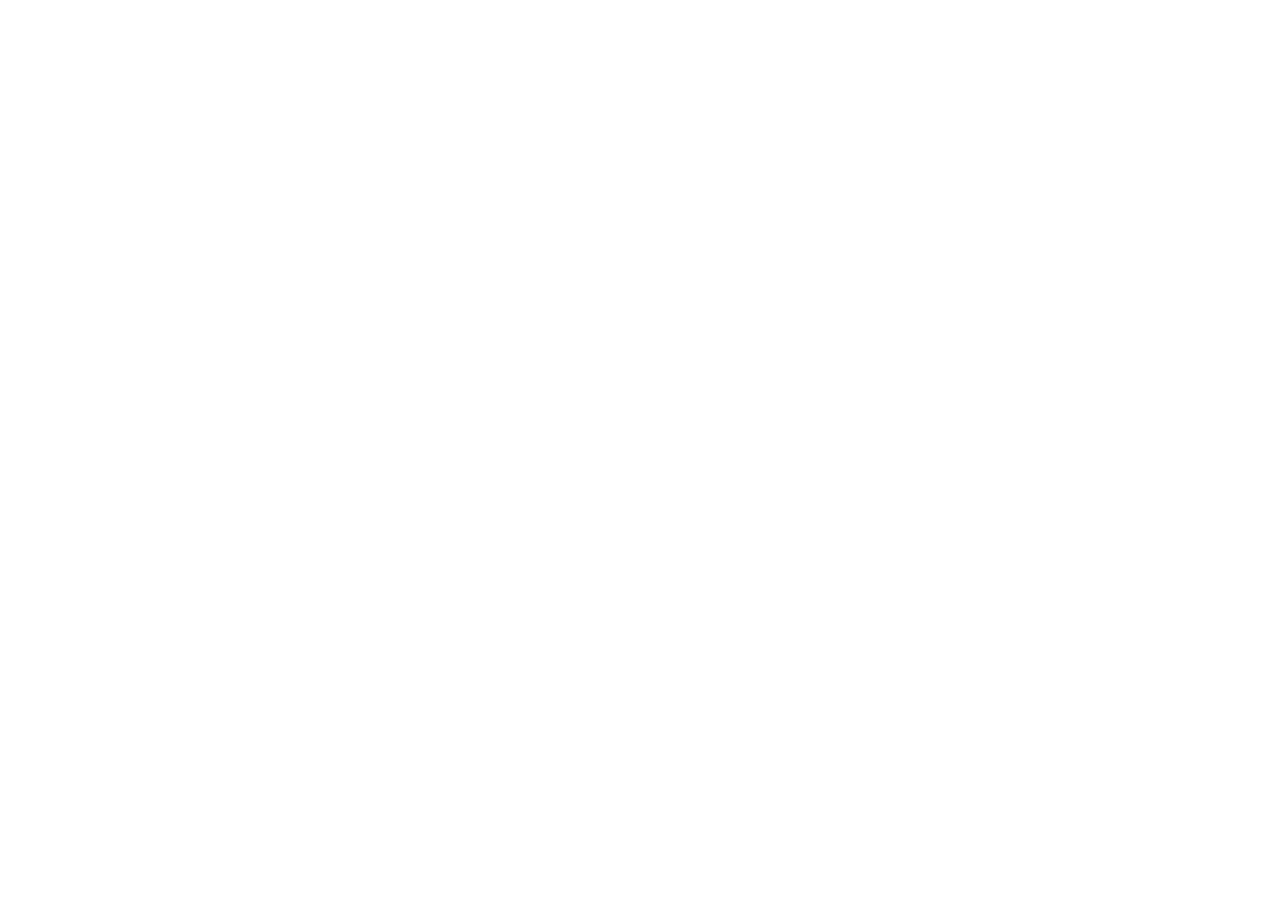
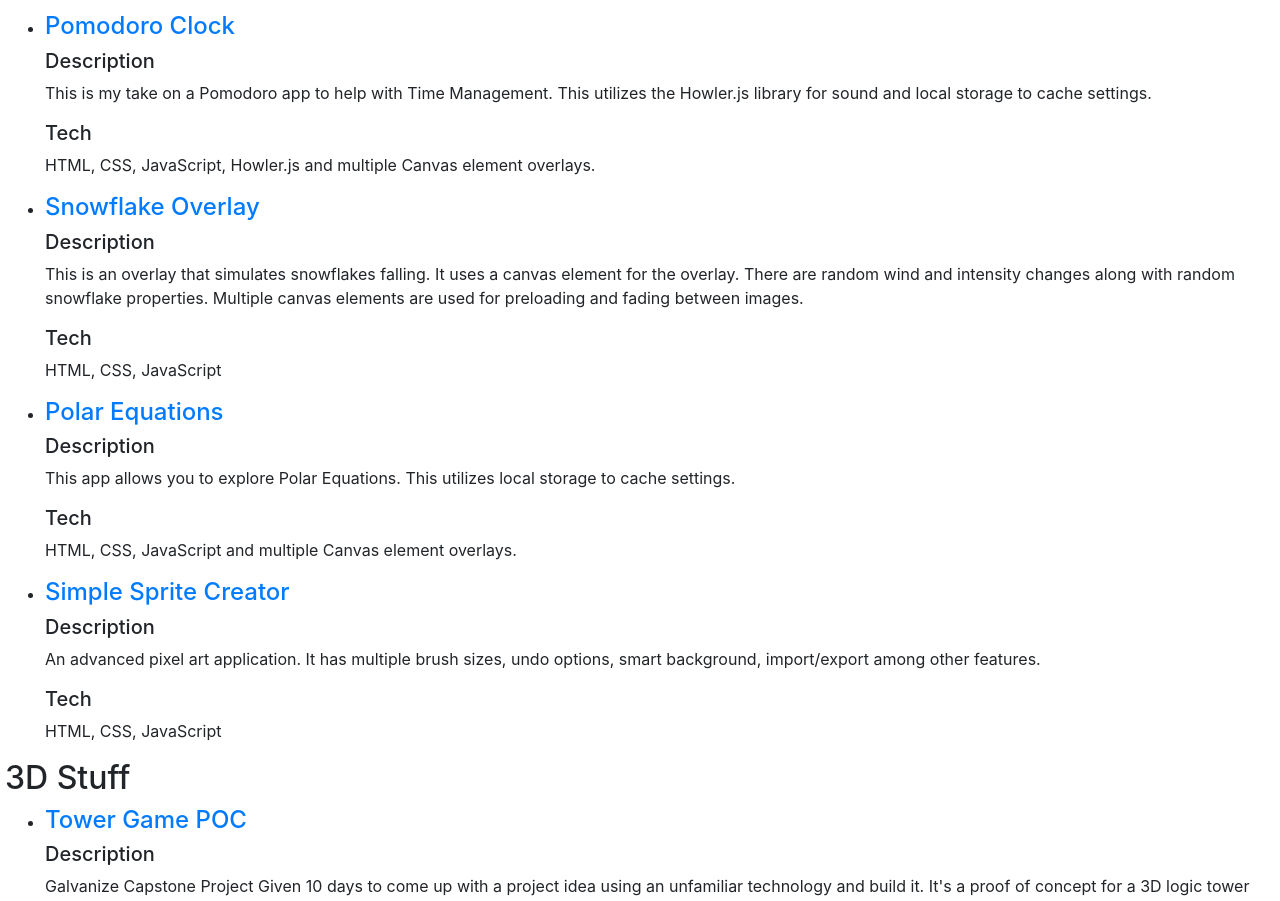
Before and after one commit to mcoons/combined, an Angular app: page /home in a window 1280 px wide. Shown: the part 180-1081 px from the top of the page. Before the commit the page ends 805 px from the top, so only its background shows below. Built offline with nearby package versions, Linux system fonts and the light colour scheme.

Commit message:
removed APIs and added more projects

```diff
--- a/src/app/app.component.css
+++ b/src/app/app.component.css
@@ -11,6 +11,7 @@
 
 #mainContainer {
     margin: 0 auto;
+    /* argin-top:61px; */
     /* height: 100%;
     min-height: 100%; */
     height: calc(100% - 61px);
--- a/src/app/app.component.ts
+++ b/src/app/app.component.ts
@@ -6,7 +6,7 @@
   styleUrls: ['./app.component.css']
 })
 export class AppComponent implements AfterViewInit {
-  title = 'Combined';
+  title:string = 'Combined';
 
   @ViewChild('headerContainer') headerContainer: ElementRef;
   @ViewChild('mainContainer') mainContainer: ElementRef;
--- /dev/null
+++ b/src/app/appData.ts
@@ -0,0 +1,89 @@
+export const appData2D = [
+    {
+      "name": "Pomodoro Clock",
+      "img": "",
+      "desc": "This is my take on a Pomodoro app to help with Time Management. This utilizes the Howler.js library for sound and local storage to cache settings.",
+      "tech": "HTML, CSS, JavaScript, Howler.js and multiple Canvas element overlays.",
+      "link": ['/frame/pomodoroclock']
+    },
+    {
+      "name": "Snowflake Overlay",
+      "img": "",
+      "desc": "This is an overlay that simulates snowflakes falling. It uses a canvas element for the overlay. There are random wind and intensity changes along with random snowflake properties.  Multiple canvas elements are used for preloading and fading between images.",
+      "tech": "HTML, CSS, JavaScript",
+      "link": "/frame/snow"
+    },
+    {
+      "name": "Polar Equations",
+      "img": "",
+      "desc": "This app allows you to explore Polar Equations. This utilizes local storage to cache settings.",
+      "tech": "HTML, CSS, JavaScript and multiple Canvas element overlays.",
+      "link": "/frame/polareqs"
+    },
+    {
+      "name": "Simple Sprite Creator",
+      "img": "",
+      "desc": "An advanced pixel art application. It has multiple brush sizes, undo options, smart background, import/export among other features.",
+      "tech": "HTML, CSS, JavaScript",
+      "link": "/frame/pixelpaint"
+    },
+  ];
+
+  export const appData3D = [
+    {
+      "name": "Tower Game POC",
+      "img": "",
+      "desc": "Galvanize Capstone Project  Given 10 days to come up with a project idea using an unfamiliar technology and build it.  It's a proof of concept for a 3D logic tower game.  It uses an event bus architecture for component communication.",
+      "tech": "Frontend: HTML, CSS, JavaScript and ThreeJS. Backend: Node, Express, Knex, PostgreSQL",
+      "link": "/frame/towerpoc"
+    },
+    {
+      "name": "Tower Game Prototype",
+      "img": "",
+      "desc": "Expanding on the Tower POC, I'm using Unity 3D to build the game for eventual publishing and distribution on multiple platforms.",
+      "tech": "Unity 3D, C#",
+      "link": "/frame/tower"
+    },
+    {
+      "name": "3D Music Visualizer",
+      "img": "",
+      "desc": "An MP3 player with multiple interactive 3D visuals.  Play local MP3s.  Microphone support to watch youself sing.  Frequency analysis and graphing.  Customize visuals and save them to your favorites.",
+      "tech": "Angular, Typescript and Babylon.JS",
+      "link": "/frame/mp3player"
+    },
+    {
+      "name": "3D Noise",
+      "img": "",
+      "desc": "This is an exploration of perlin and simplex noise. I use the noise to produce multiple 2D and 3D textures.",
+      "tech": "HTML, CSS, JavaScript and Babylon.JS",
+      "link": "/frame/noise"
+    },
+    {
+      "name": "RGB Cube",
+      "img": "",
+      "desc": "A simple RGB cube",
+      "tech": "HTML, CSS, JavaScript and Babylon.JS",
+      "link": "/frame/rgbcube"
+    },
+    {
+      "name": "Menger Sponge w/ Clones",
+      "img": "",
+      "desc": "By utilizing CSG I was able to reduce the vertices down to 1,492,120 from 3,840,000. Clones were also used to help with optimization.",
+      "tech": "HTML, CSS, JavaScript and Babylon.JS",
+      "link": "/frame/mengerclones"
+    },
+    {
+      "name": "Menger Sponge w/ Planes",
+      "img": "",
+      "desc": "This third implementation quickly generates an L4 Menger sponge using only 984 vertices instead of 3,840,000!! It uses planes and textures for the different layers of the sponge.",
+      "tech": "HTML, CSS, JavaScript and Babylon.JS",
+      "link": "/frame/mengerplanes"
+    },
+    {
+      "name": "Four Camera Template for BabylonJS",
+      "img": "",
+      "desc": "A Babylon template displaying 4 different cameras/viewports on the same canvas element.",
+      "tech": "HTML, CSS, JavaScript and Babylon.JS",
+      "link": "/frame/babylon4port"
+    },
+  ];
--- a/src/app/frame/frame.component.ts
+++ b/src/app/frame/frame.component.ts
@@ -43,7 +43,8 @@
     'rgbcube': 'https://mcoons.github.io/color?fromIframe=true',
     'towerpoc': 'https://mcoons.github.io/tower-of-horror?fromIframe=true',
     'pixelpaint':'https://pixelpaint-81fce.firebaseapp.com',
-    'tower':'https://mcoons.github.io/UnityTowerDist?fromIframe=true'
+    'tower':'https://mcoons.github.io/UnityTowerDist?fromIframe=true',
+    'snow':'http://snowflakes.michaelcoons.tech/?fromIframe=true'
   }
 
   constructor(private _Activatedroute: ActivatedRoute) {
--- a/src/app/home/home.component.css
+++ b/src/app/home/home.component.css
@@ -0,0 +1,3 @@
+#homeContainer {
+    margin: 5px;
+}
--- a/src/app/home/home.component.html
+++ b/src/app/home/home.component.html
@@ -1,3 +1,34 @@
-<h1></h1>
-<p>Welcome to my developer site where I showcase some of my projects.</p>
-<p>Projects can be accessed through the menu system or through the summaries below.</p>
+<div id="homeContainer">
+    <h1></h1>
+    <p>Welcome to my site where I showcase some of my projects including this website written in Angular.</p>
+    <p>Projects can be accessed through the menu system or through the summaries below.</p>
+
+    <h2>2D Stuff</h2>
+    <ul>
+        <li *ngFor="let item of appData2D; let i = index">
+            <h4><a routerLink={{item.link}} [queryParams]="{frame: true}">
+                {{item.name}}
+            </a></h4>
+            <h5>Description</h5>
+            <p>{{item.desc}}</p>
+            <h5>Tech</h5>
+            <p>{{item.tech}}</p>
+        </li>
+    </ul>
+
+
+    <h2>3D Stuff</h2>
+    <ul>
+        <li *ngFor="let item of appData3D; let i = index">
+            <h4><a routerLink={{item.link}} [queryParams]="{frame: true}">
+                {{item.name}}
+            </a></h4>
+            <h5>Description</h5>
+            <p>{{item.desc}}</p>
+            <h5>Tech</h5>
+            <p>{{item.tech}}</p>
+        </li>
+    </ul>
+
+
+</div>
--- a/src/app/home/home.component.ts
+++ b/src/app/home/home.component.ts
@@ -1,4 +1,5 @@
 import { Component, OnInit } from '@angular/core';
+import { appData2D, appData3D } from '../appData';
 
 @Component({
   selector: 'app-home',
@@ -7,12 +8,106 @@
 })
 export class HomeComponent implements OnInit {
 
-  dialog;
+  appData2D;
+  appData3D;
+  // dialog;
+  // appData2D = [
+  //   {
+  //     "name": "Pomodoro Clock",
+  //     "img": "",
+  //     "desc": "This is my take on a Pomodoro app to help with my time management. This utilizes the Howler.js library for sound and local storage to cache settings.",
+  //     "tech": "HTML, CSS, JavaScript, Howler.js and multiple Canvas element overlays.",
+  //     "link": ['/frame/pomodoroclock']
+  //   },
+  //   {
+  //     "name": "Snowflake Overlay",
+  //     "img": "",
+  //     "desc": "This is an overlay that simulates snowflakes falling. It uses a canvas element for the overlay. There are random wind and intensity changes along with random snowflake properties.",
+  //     "tech": "HTML, CSS, JavaScript",
+  //     "link": "/frame/snow"
+  //   },
+  //   {
+  //     "name": "Polar Equations",
+  //     "img": "",
+  //     "desc": "This app allows you to explore Polar Equations. This utilizes local storage to cache settings.",
+  //     "tech": "HTML, CSS, JavaScript and multiple Canvas element overlays.",
+  //     "link": "/frame/polareqs"
+  //   },
+  //   {
+  //     "name": "Simple Sprite Creator",
+  //     "img": "",
+  //     "desc": "An advanced pixel art application. It has multiple brush sizes, undo options, smart background, import/export among other features.",
+  //     "tech": "HTML, CSS, JavaScript",
+  //     "link": "/frame/pixelpaint"
+  //   },
+  // ];
 
-  constructor() { }
+  // appData3D = [
+  //   {
+  //     "name": "Tower Game POC",
+  //     "img": "",
+  //     "desc": "Galvanize Capstone Project  Given 10 days to come up with a project idea using an unfamiliar technology and build it.  It's an object oriented 3D tower game using an event bus architecture for component communication.",
+  //     "tech": "Frontend: HTML, CSS, JavaScript and ThreeJS. Backend: Node, Express, Knex, PostgreSQL",
+  //     "link": "/frame/towerpoc"
+  //   },
+  //   {
+  //     "name": "Tower Game Prototype",
+  //     "img": "",
+  //     "desc": "",
+  //     "tech": "",
+  //     "link": "/frame/tower"
+  //   },
+  //   {
+  //     "name": "3D Music Visualizer",
+  //     "img": "",
+  //     "desc": "",
+  //     "tech": "",
+  //     "link": "/frame/mp3player"
+  //   },
+  //   {
+  //     "name": "3D Noise",
+  //     "img": "",
+  //     "desc": "This is an exploration of perlin and simplex noise. I use the noise to produce multiple 2D and 3D textures.",
+  //     "tech": "HTML, CSS, JavaScript and Babylon.JS",
+  //     "link": "/frame/noise"
+  //   },
+  //   {
+  //     "name": "RGB Cube",
+  //     "img": "",
+  //     "desc": "A simple RGB cube",
+  //     "tech": "HTML, CSS, JavaScript and Babylon.JS",
+  //     "link": "/frame/rgbcube"
+  //   },
+  //   {
+  //     "name": "Menger Sponge w/ Clones",
+  //     "img": "",
+  //     "desc": "By utilizing CSG I was able to reduce the vertices down to 1,492,120 from 3,840,000. Clones were also used to help with optimization.",
+  //     "tech": "HTML, CSS, JavaScript and Babylon.JS",
+  //     "link": "/frame/mengerclones"
+  //   },
+  //   {
+  //     "name": "Menger Sponge w/ Planes",
+  //     "img": "",
+  //     "desc": "This third implementation quickly generates an L4 Menger sponge using only 984 vertices instead of 3,840,000!! It uses planes and textures for the different layers of the sponge.",
+  //     "tech": "HTML, CSS, JavaScript and Babylon.JS",
+  //     "link": "/frame/mengerplanes"
+  //   },
+  //   {
+  //     "name": "Four Camera Template for BabylonJS",
+  //     "img": "",
+  //     "desc": "",
+  //     "tech": "",
+  //     "link": "/frame/babylon4port"
+  //   },
+  // ];
+
+
+  constructor() {
+    this.appData2D = appData2D;
+    this.appData3D = appData3D;
+  }
 
   ngOnInit(): void {
 
-
   }
 }
--- a/src/app/mainnav/mainnav.component.html
+++ b/src/app/mainnav/mainnav.component.html
@@ -15,10 +15,8 @@
       <li class="nav-item">
         <a class="nav-link white" routerLink="home" (click)="toggleNavbar()" >Home</a>
       </li>
-      <!-- <li class="nav-item">
-                <a class="nav-link" routerLink="space">Space</a>
-            </li> -->
-      <li class="nav-item dropdown">
+
+      <!-- <li class="nav-item dropdown">
         <a class="nav-link dropdown-toggle white" id="navbarDropdownMenuLink" role="button" data-toggle="dropdown"
           aria-haspopup="true" aria-expanded="false">
           Hubble APIs
@@ -28,7 +26,7 @@
           <a class="dropdown-item" routerLink="space/pictures" (click)="toggleNavbar()" >Images</a>
           <a class="dropdown-item" routerLink="space/videos" (click)="toggleNavbar()" >Videos</a>
         </div>
-      </li>
+      </li> -->
 
       <li class="nav-item dropdown">
         <a class="nav-link dropdown-toggle white" id="navbarDropdownMenuLink" role="button" data-toggle="dropdown"
@@ -37,6 +35,7 @@
         </a>
         <div class="dropdown-menu" aria-labelledby="navbarDropdownMenuLink1">
           <a class="dropdown-item" [routerLink]="['frame','pomodoroclock']" (click)="toggleNavbar()" >Pomodoro Clock</a>
+          <a class="dropdown-item" [routerLink]="['frame','snow']" (click)="toggleNavbar()" >Snowflake Overlay</a>
           <a class="dropdown-item" [routerLink]="['frame','polareqs']" (click)="toggleNavbar()" >Polar Equations</a>
           <a class="dropdown-item" [routerLink]="['frame','pixelpaint']" (click)="toggleNavbar()" >Simple Sprite Creator</a>
         </div>
--- a/src/app/mainnav/mainnav.component.ts
+++ b/src/app/mainnav/mainnav.component.ts
@@ -1,5 +1,7 @@
 // import { Component, OnInit } from '@angular/core';
 import { AfterViewInit, Component, ElementRef, OnInit, ViewChild } from '@angular/core';
+import { appData2D } from '../appData';
+import { appData3D } from '../appData';
 
 @Component({
   selector: 'app-mainnav',
@@ -8,11 +10,16 @@
 })
 export class MainnavComponent implements OnInit, AfterViewInit {
   navbarOpen = false;
+  appData2D;
+  appData3D;
 
   @ViewChild('mainNav')
   mainNav: ElementRef;
 
-  constructor() { }
+  constructor() {
+    this.appData2D = appData2D;
+    this.appData3D = appData3D;
+  }
 
   ngOnInit(): void {
   }
```
Also changed, not shown: src/app/mainnav/mainnav.component.css (line endings or trailing spaces).
